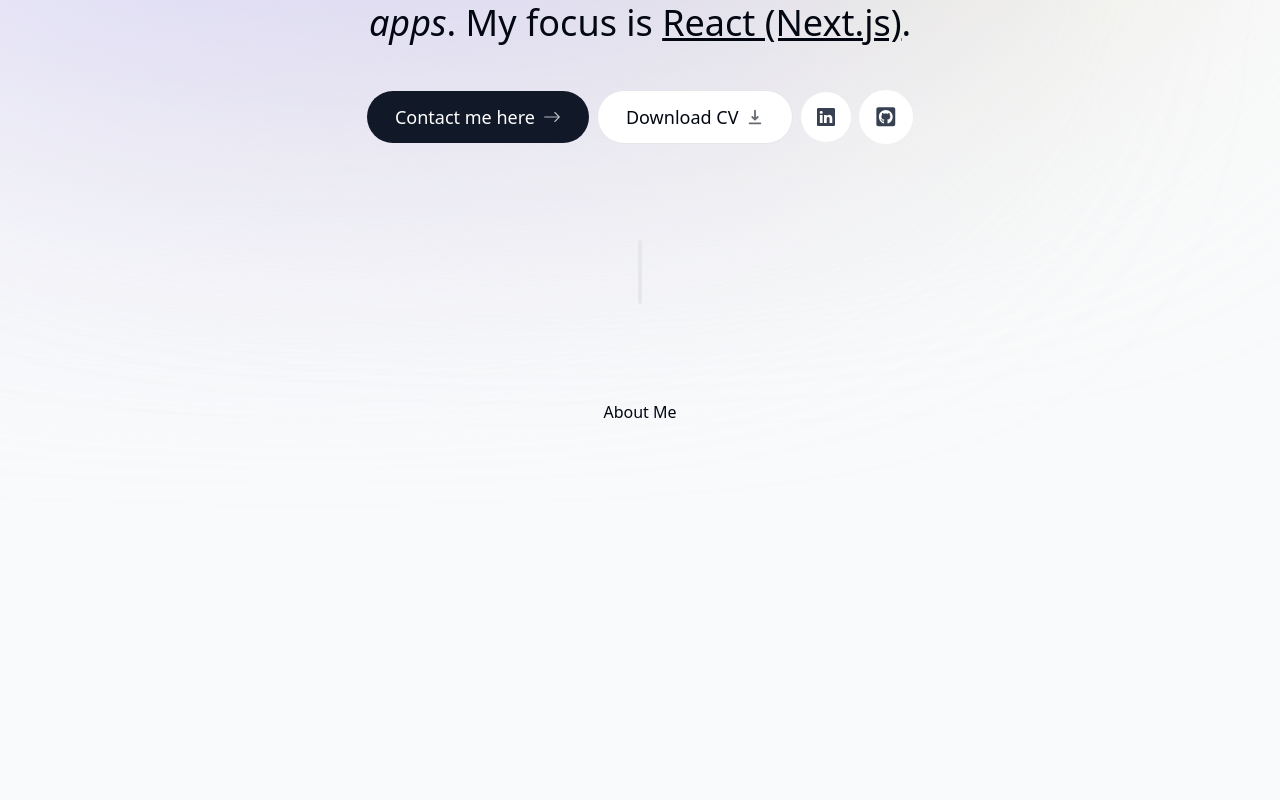
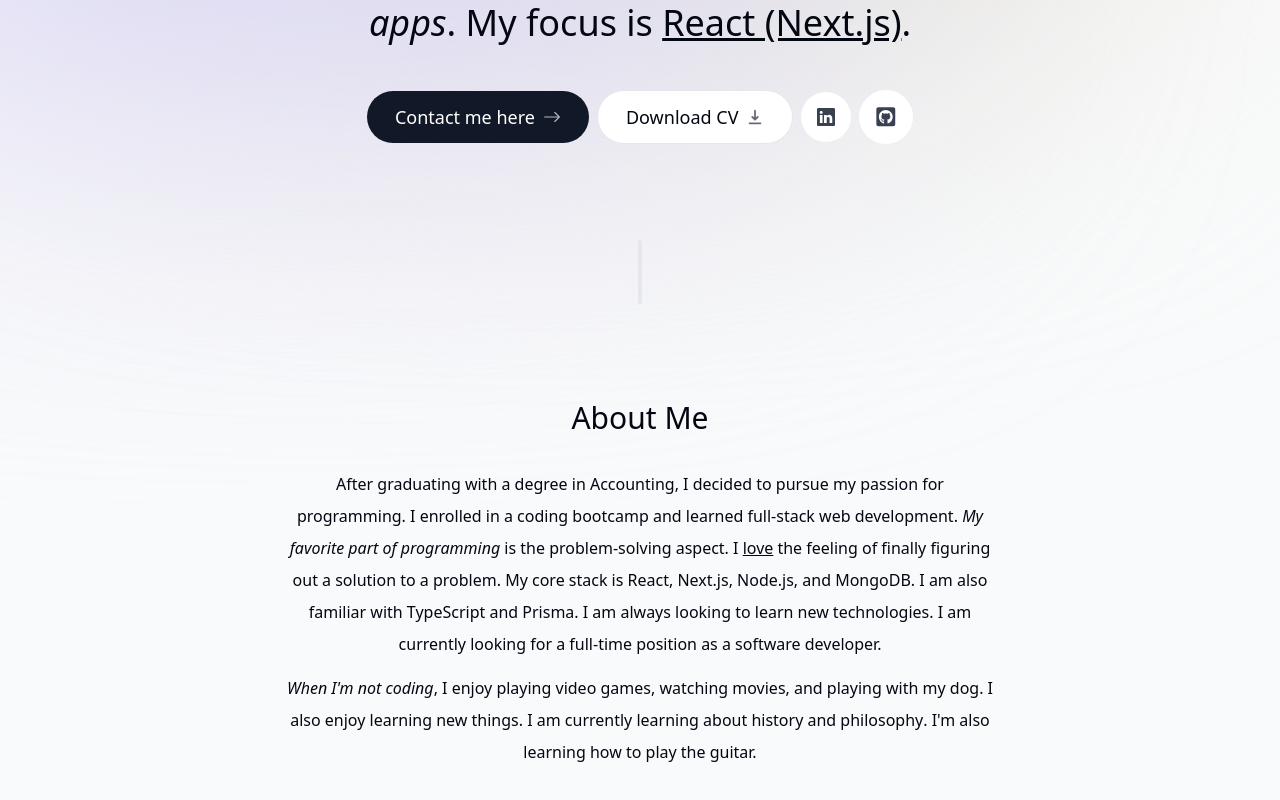
Before and after one commit to AlnafisVSCode/nextjs-portfolio-alnafis, a Next.js app: page / in a window 1280 px wide. Shown: the part 400-1200 px from the top of the page. Built offline with nearby package versions, Linux system fonts and the light colour scheme.

Commit message:
About me Page Done

```diff
--- a/components/about.tsx
+++ b/components/about.tsx
@@ -1,10 +1,41 @@
-import React from "react";
+"use client";
+import React, { use } from "react";
+import Sectionheadings from "./section-headings";
+import { motion } from "framer-motion";
 
 export default function About() {
 	return (
-		<section className="">
-			<h2 className="">About Me</h2>
-			<p></p>
-		</section>
+		<motion.section
+			className="md-28 max-w-[45rem] text-center leading-8 sm: mb-40"
+			initial={{ opacity: 0, y: 100 }}
+			animate={{ opacity: 1, y: 0 }}
+			transition={{ delay: 0.18 }}>
+			<Sectionheadings> About me</Sectionheadings>
+			<p className="mb-3">
+				After graduating with a degree in{" "}
+				<span className="font-medium">Accounting</span>, I decided to pursue my
+				passion for programming. I enrolled in a coding bootcamp and learned{" "}
+				<span className="font-medium">full-stack web development</span>.{" "}
+				<span className="italic">My favorite part of programming</span> is the
+				problem-solving aspect. I <span className="underline">love</span> the
+				feeling of finally figuring out a solution to a problem. My core stack
+				is{" "}
+				<span className="font-medium">
+					React, Next.js, Node.js, and MongoDB
+				</span>
+				. I am also familiar with TypeScript and Prisma. I am always looking to
+				learn new technologies. I am currently looking for a{" "}
+				<span className="font-medium">full-time position</span> as a software
+				developer.
+			</p>
+			<p>
+				<span className="italic">When I'm not coding</span>, I enjoy playing
+				video games, watching movies, and playing with my dog. I also enjoy{" "}
+				<span className="font-medium">learning new things</span>. I am currently
+				learning about{" "}
+				<span className="font-medium">history and philosophy</span>. I'm also
+				learning how to play the guitar.
+			</p>
+		</motion.section>
 	);
 }
--- /dev/null
+++ b/components/section-headings.tsx
@@ -0,0 +1,7 @@
+import React from "react";
+
+type childrenprops = { children: React.ReactNode };
+
+export default function Sectionheadings({ children }: childrenprops) {
+	return <h2 className="text-3xl font-medium capitalize mb-8">{children}</h2>;
+}
```
